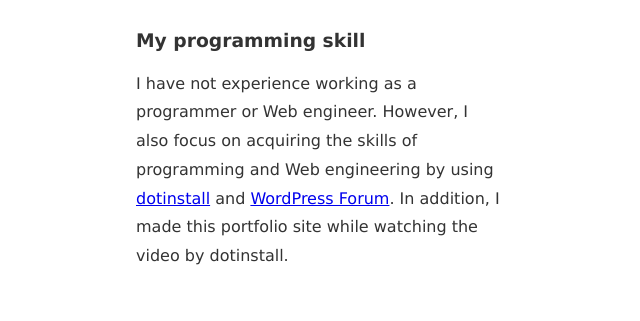
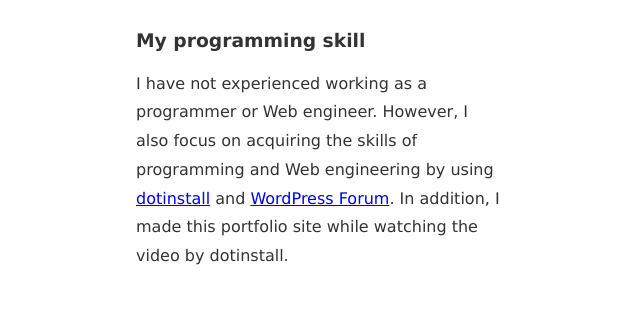
Before and after one commit to echizenyayota/english, a plain HTML site: page index.html in a window 1280 px wide. Shown: the part 1154-1475 px from the top of the page, 536-1176 px from the left. Drawn offline with Linux system fonts and the light colour scheme.

Commit message:
Add files via upload

```diff
--- a/index.html
+++ b/index.html
@@ -72,7 +72,7 @@
           </div>
           <div class="info">
             <h1>My programming skill</h1>
-            <p>I have not experience working as a programmer or Web engineer. However, I also focus on acquiring the skills of programming and Web engineering by using <a href="https://dotinstall.com/">dotinstall</a> and <a href="https://ja.wordpress.org/support/users/echizenya/topics/
+            <p>I have not experienced working as a programmer or Web engineer. However, I also focus on acquiring the skills of programming and Web engineering by using <a href="https://dotinstall.com/">dotinstall</a> and <a href="https://ja.wordpress.org/support/users/echizenya/topics/
               ">WordPress Forum</a>. In addition, I made this portfolio site while watching the video by dotinstall. </p>
           </div>
         </section>
```
